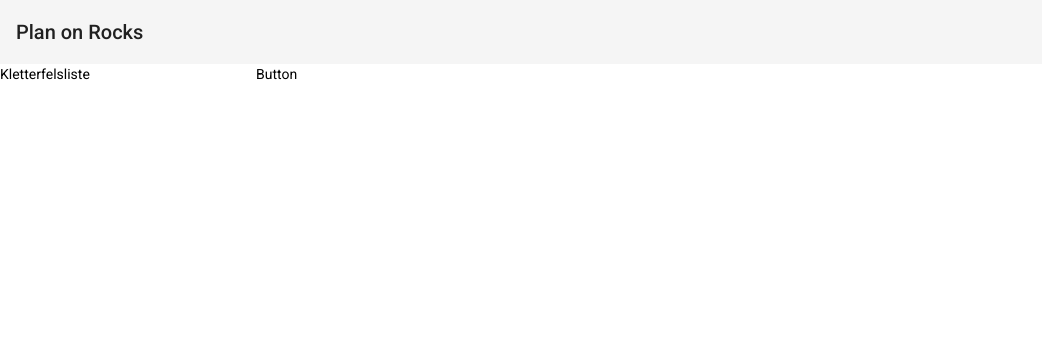
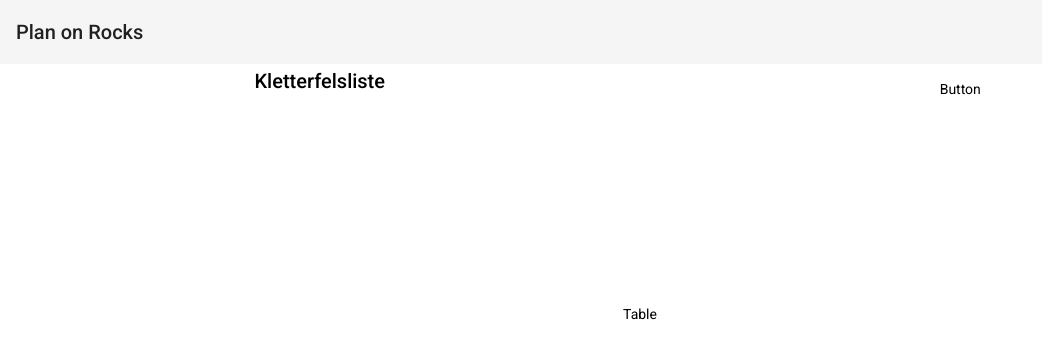
Before and after one commit to eicul04/PlanOnRocks-frontend, an Angular app: page /mainpage in a window 1280 px wide. Shown: the top 358 px of the page, without its empty margins (0-1042 px from the left). Built offline with nearby package versions, Linux system fonts and the light colour scheme.

Commit message:
delete flexlayout module

```diff
--- a/src/app/app.module.ts
+++ b/src/app/app.module.ts
@@ -9,7 +9,6 @@ import { MatSliderModule } from '@angular/material/slider';
 import { HeaderComponent } from './shared/header/header.component';
 import {MatToolbarModule} from "@angular/material/toolbar";
 import {MatGridListModule} from "@angular/material/grid-list";
-import { FlexLayoutModule } from "@angular/flex-layout";
 
 @NgModule({
   declarations: [
@@ -24,7 +23,6 @@ import { FlexLayoutModule } from "@angular/flex-layout";
     MatSliderModule,
     MatToolbarModule,
     MatGridListModule,
-    FlexLayoutModule
   ],
   providers: [],
   bootstrap: [AppComponent]
--- a/src/app/views/mainpage/mainpage.component.html
+++ b/src/app/views/mainpage/mainpage.component.html
@@ -1,5 +1,5 @@
 <app-header></app-header>
-<!--
+
 <mat-grid-list cols="2" rowHeight="50px">
   <mat-grid-tile>
     <div class="container" fxLayout="row">
@@ -12,14 +12,4 @@
 </mat-grid-list>
 <mat-grid-list cols="1" rowHeight="400px">
   <mat-grid-tile>Table</mat-grid-tile>
-</mat-grid-list>-->
-<div fxLayout="row" fxLayoutAlign="none">
-  <div fxFlex="20%">Kletterfelsliste</div>
-  <div fxFlex="20%">Button</div>
-</div>
-
-<!--
-<div fxLayout="column" fxLayoutAlign="space-around stretch">
-
-  <div>Table</div>
-</div>-->
+</mat-grid-list>
```
